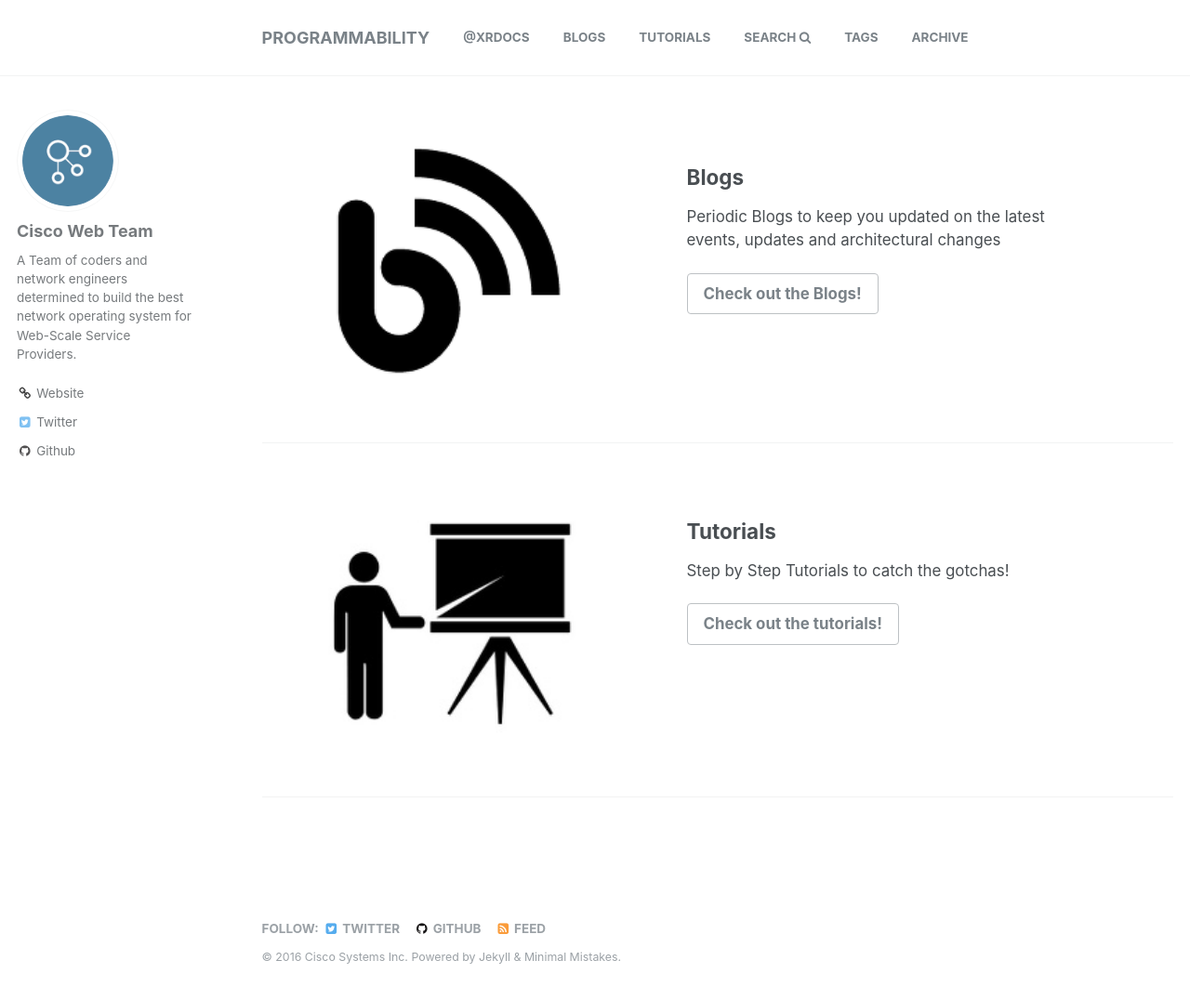
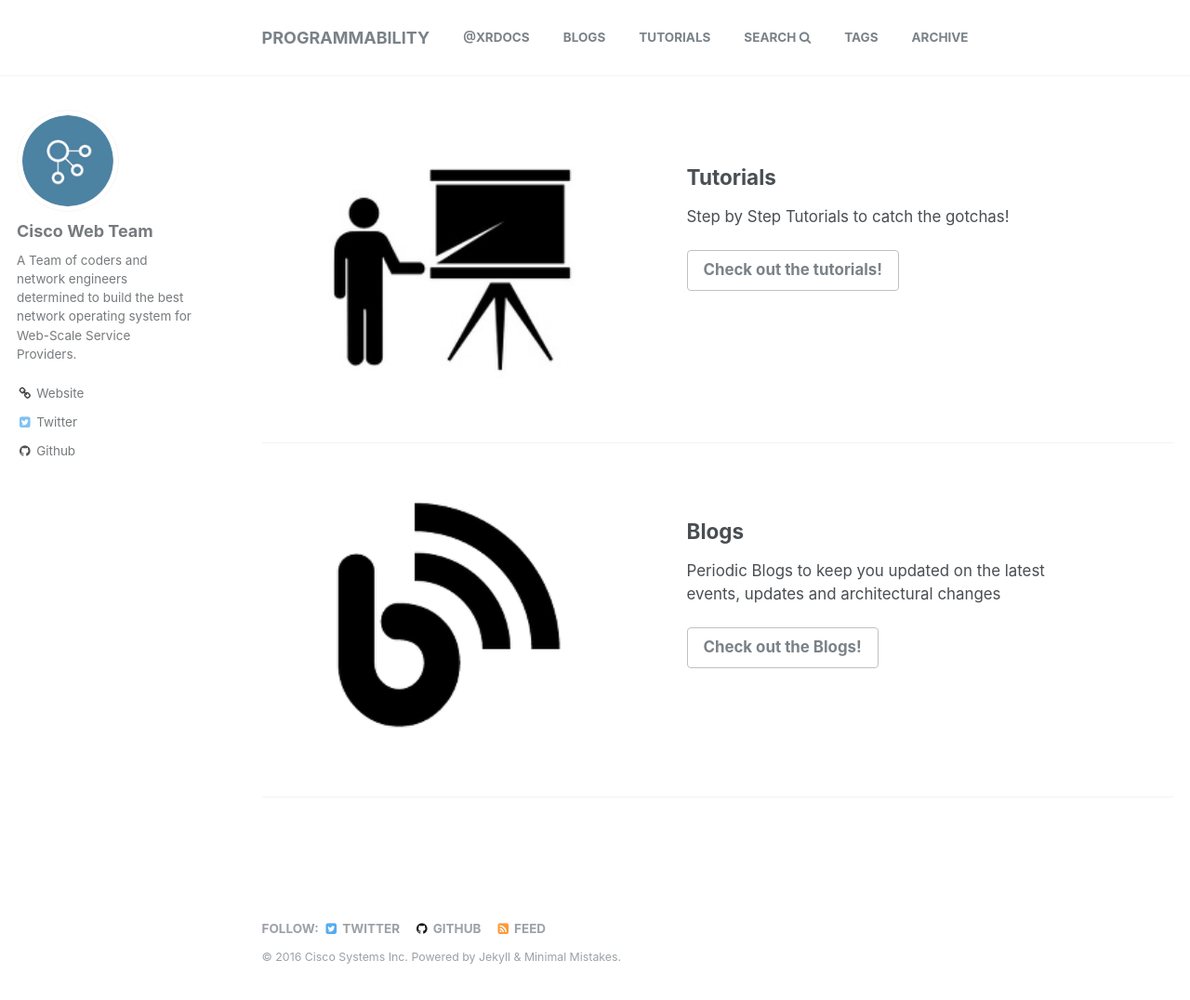
Before and after one commit to xrdocs/programmability, a Jekyll site: the page built from _pages/home.md, in a window 1280 px wide and 1093 px high. Shown: the top 1076 px of the window at 93% size. Built offline with Jekyll 4.4.1, drawn with Linux system fonts in a browser that asks for light colours.

Commit message:
Update home.md

```diff
--- a/_pages/home.md
+++ b/_pages/home.md
@@ -26,6 +26,6 @@ feature_row3:
 {% include base_path %}
 
 
+{% include feature_row id="feature_row3" type="left" %}
+
 {% include feature_row id="feature_row2" type="left" %}
-
-{% include feature_row id="feature_row3" type="left" %}
```
